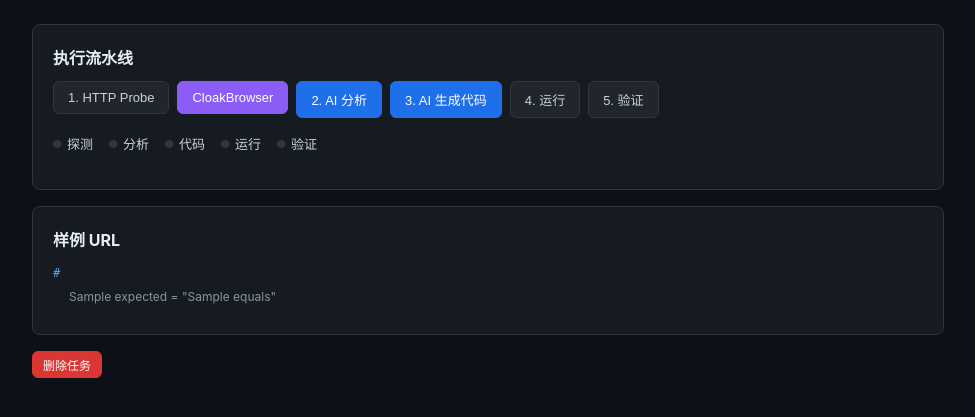
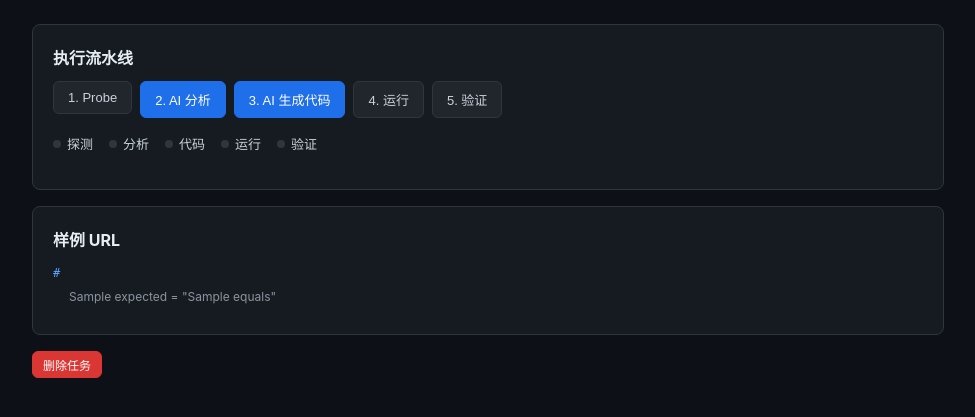
Before and after one commit to TTTSHU/SpiderPilot, a Python web app: template spiderpilot/web/templates/task.html in a window 1280 px wide. Shown: the part 57-474 px from the top of the page, without its empty margins (152-1127 px from the left). Run offline with Jinja, Linux system fonts and the light colour scheme; the template is opened without the code that fills it: most values are stand-ins (such as "Sample title", 1, 10 or a date in 2020).

Commit message:
Remove duplicate CloakBrowser button, merge into Probe

```diff
--- a/spiderpilot/web/templates/task.html
+++ b/spiderpilot/web/templates/task.html
@@ -67,8 +67,7 @@ pre{background:#0d1117;border:1px solid #30363d;border-radius:6px;padding:12px;o
   <div class="card">
     <h2>执行流水线</h2>
     <div class="pipeline">
-      <form method="post" action="/task/{{ task_id }}/probe"><button class="btn {% if state.has_probe %}btn-primary{% endif %}">1. HTTP Probe</button></form>
-<form method="post" action="/task/{{ task_id }}/cloak-probe"><button class="btn" style="background:#8b5cf6;border-color:#8b5cf6;color:#fff">CloakBrowser</button></form>
+      <form method="post" action="/task/{{ task_id }}/probe"><button class="btn {% if state.has_probe %}btn-primary{% endif %}">1. Probe</button></form>
       <form method="post" action="/task/{{ task_id }}/reverse-ai"><button class="btn btn-ai">2. AI 分析</button></form>
       <form method="post" action="/task/{{ task_id }}/generate-ai"><button class="btn btn-ai">3. AI 生成代码</button></form>
       <form method="post" action="/task/{{ task_id }}/run"><button class="btn {% if state.has_result %}btn-primary{% endif %}">4. 运行</button></form>
```
